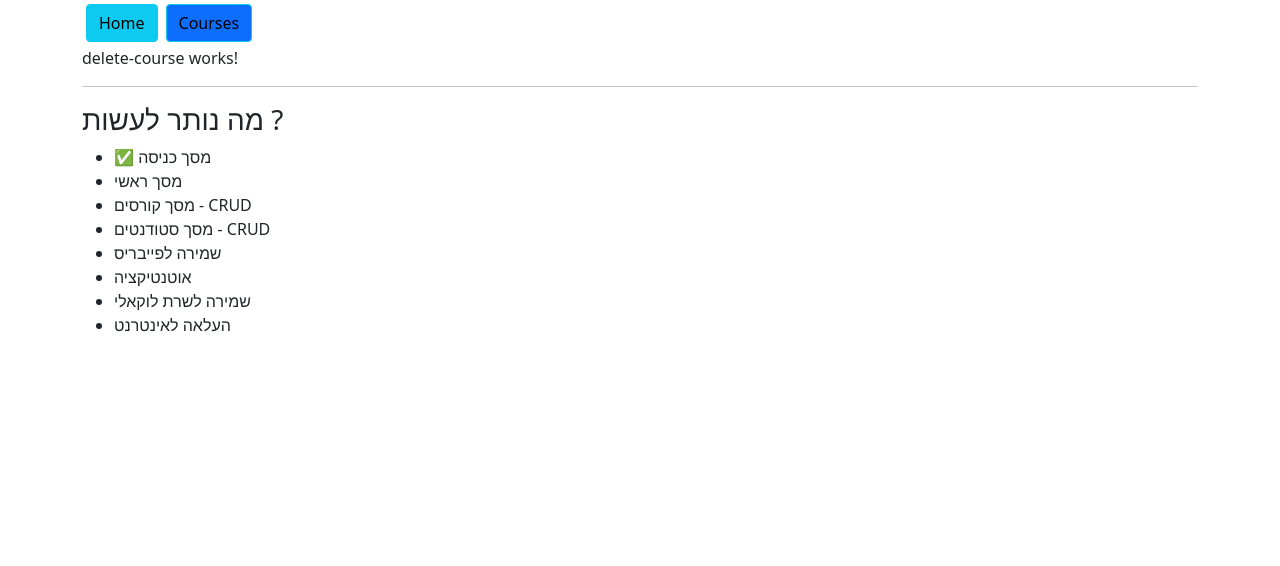
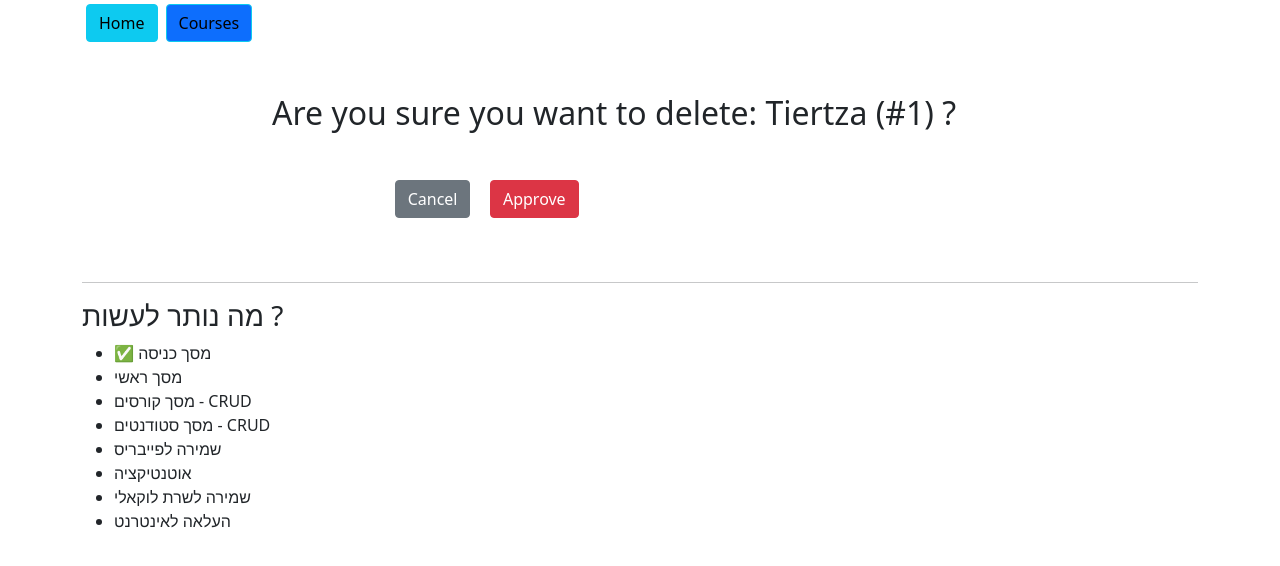
Before and after one commit to eyal7773/crud-ng-demo1, an Angular app: page /courses/delete/1 in a window 1280 px wide. Shown: the top 566 px of the page. Built offline with nearby package versions, Linux system fonts and the light colour scheme; data requests are answered from the project's data file.

Commit message:
delete functionality

```diff
--- a/src/app/components/courses/courses.component.ts
+++ b/src/app/components/courses/courses.component.ts
@@ -20,8 +20,5 @@ export class CoursesComponent implements OnInit {
   ngOnInit(): void {
   }
 
-  onDelete(id:number) : void {
-
-  }
 
 }
--- a/src/app/components/delete-course/delete-course.component.html
+++ b/src/app/components/delete-course/delete-course.component.html
@@ -1 +1,14 @@
-<p>delete-course works!</p>
+<div class="row">
+    <div class="col-8 offset-2 my-5">
+        <h2>Are you sure you want to delete: {{course.name}} (#{{course.id}}) ?</h2>
+
+        <div class="col-3 offset-2 mt-5">
+            <button  class="btn btn-secondary float-start"
+            routerLink="/courses"
+            >Cancel</button>
+            <button class="btn btn-danger float-end"
+                (click)="onDelete()"
+            >Approve</button>
+        </div>
+    </div>
+</div>
--- a/src/app/components/delete-course/delete-course.component.ts
+++ b/src/app/components/delete-course/delete-course.component.ts
@@ -1,4 +1,7 @@
 import { Component, OnInit } from '@angular/core';
+import { ActivatedRoute, Params, Router } from '@angular/router';
+import { Course } from 'src/app/interfaces/course';
+import { CoursesService } from 'src/app/services/courses.service';
 
 @Component({
   selector: 'app-delete-course',
@@ -7,9 +10,32 @@ import { Component, OnInit } from '@angular/core';
 })
 export class DeleteCourseComponent implements OnInit {
 
-  constructor() { }
+  id:number = 0;
+
+  course:Course = {} as Course;
+
+  constructor(private route:ActivatedRoute,
+              private router:Router,
+              private coursesService:CoursesService) {
+
+      this.route.params.subscribe( (params:Params) => {
+        this.id = params['id'];
+      });
+
+  }
 
   ngOnInit(): void {
+
+    this.coursesService.getSingleCourse(this.id).subscribe( (response) => {
+      this.course = response;
+    })
+
   }
 
+
+  onDelete() : void {
+    this.coursesService.deleteCourse(this.id).subscribe( (response) => {
+      this.router.navigate(['courses']);
+    });
+  }
 }
--- a/src/app/services/courses.service.ts
+++ b/src/app/services/courses.service.ts
@@ -17,4 +17,21 @@ export class CoursesService {
   getCourses() : Observable<any> {
     return this._client.get<Observable<any>>(`${this.SERVER}/courses`);
   }
+
+  getSingleCourse(id:number) : Observable<any> {
+    return this._client.get<Observable<any>>(`${this.SERVER}/courses/${id}`);
+  }
+
+  deleteCourse(id:number) : Observable<any> {
+    return this._client.delete(`${this.SERVER}/courses/${id}`)
+  }
+
+  putCourse(id:number, course:Course) : Observable<any> {
+    return this._client.put(`${this.SERVER}/courses/${id}`,JSON.stringify(course));
+  }
+
+  postCourse(course:Course) : Observable<any> {
+    return this._client.post(`${this.SERVER}/courses`,JSON.stringify(course));
+  }
+
 }
```
